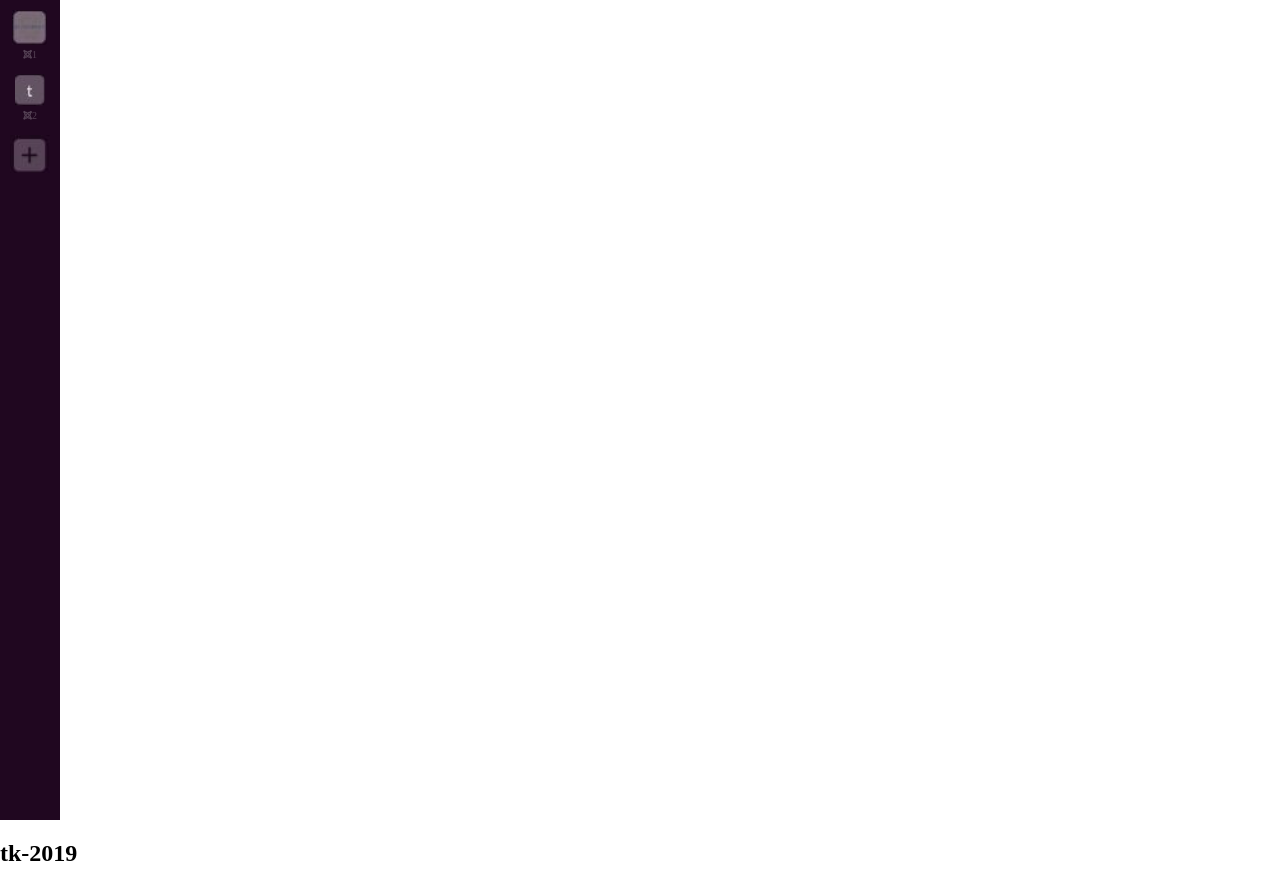
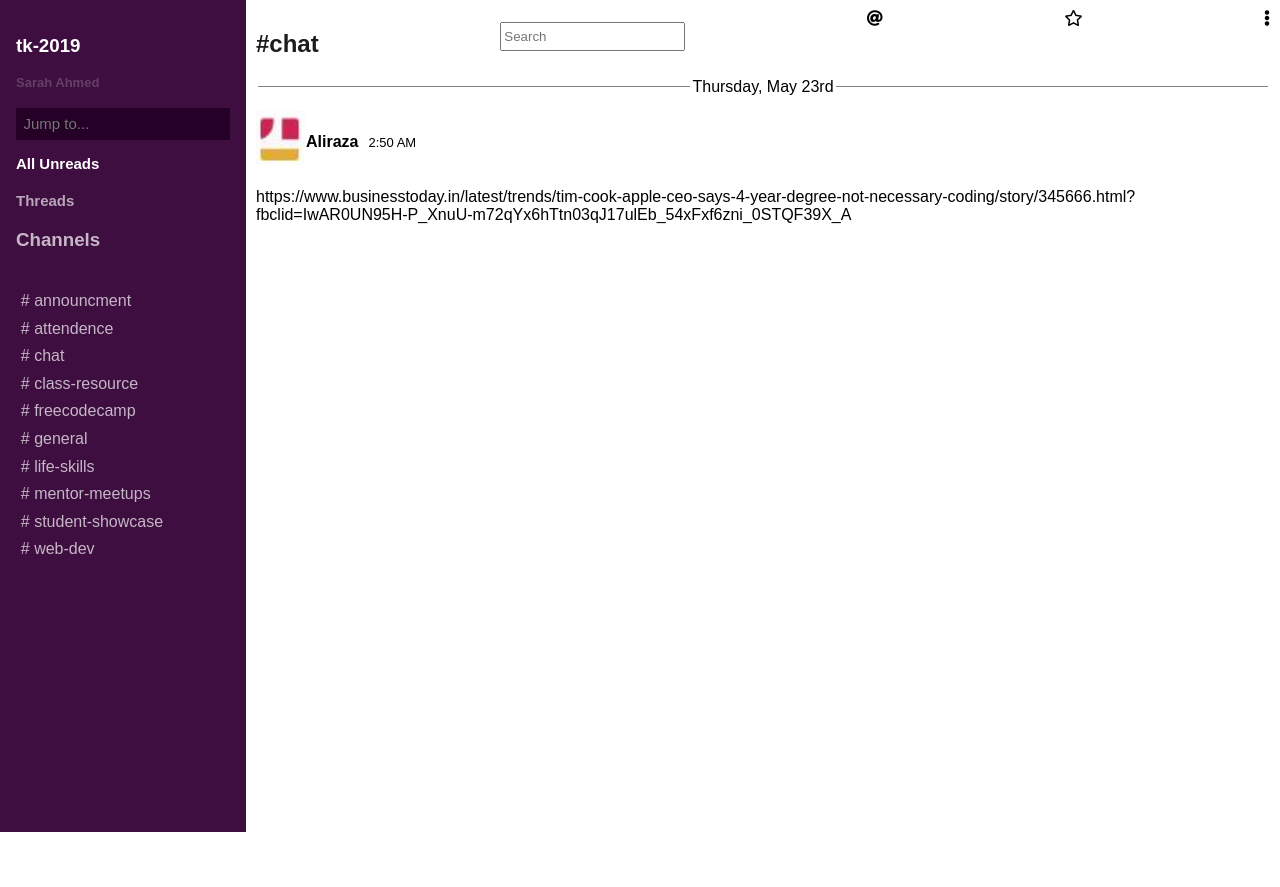
Before and after one commit to shariqahmed123/slack-task, a plain HTML site: page index.html in a window 1280 px wide. After the commit the page ends 832 px from the top, so only its background shows below. Drawn offline with Linux system fonts and the light colour scheme.

Commit message:
project in under process

```diff
--- a/index.html
+++ b/index.html
@@ -8,33 +8,81 @@
     <title>Document</title>
     <link rel="stylesheet" href="https://use.fontawesome.com/releases/v5.8.2/css/all.css"
         integrity="sha384-oS3vJWv+0UjzBfQzYUhtDYW+Pj2yciDJxpsK1OYPAYjqT085Qq/1cq5FLXAZQ7Ay" crossorigin="anonymous">
+    <link rel="stylesheet" href="style.css">
 
-    <link rel="stylesheet" href="style.css">
 </head>
 
 <body>
-    <section>
-        <div class="list">
-            <div class="fst">
-                <img class="img1" src="images/navimg.jpg" alt="">
-                <span> <i class="fab fa-joomla"></i>1</span>
+   <div class="maindiv">
+    <section class="sec1">
+        <div class="head">
+            <h3>tk-2019</h3>
+            <!-- ball icon -->
+            <!-- online icon -->
+            <h4>Sarah Ahmed</h4>
+            <!-- search icon -->
+            <input type="text" placeholder="Jump to...">
+        </div>
+
+        <div class="thread">
+            <!-- icon -->
+            <h3>All Unreads</h3>
+            <!-- icon -->
+            <h4>Threads</h4>
+        </div>
+        <div class="navig">
+            <h3>Channels</h3>
+            <!-- icon -->
+
+            <nav class="nagat">
+                <ul>
+                    <li><a href="#"> # announcment</a></li>
+                    <li><a href="#"> # attendence</a></li>
+                    <li><a href="#"> # chat </a></li>
+                    <li><a href="#"> # class-resource</a></li>
+                    <li><a href="#"> # freecodecamp </a></li>
+                    <li><a href="#"> # general</a></li>
+                    <li><a href="#"> # life-skills</a></li>
+                    <li><a href="#"> # mentor-meetups</a></li>
+                    <li><a href="#"> # student-showcase</a></li>
+                    <li><a href="#"># web-dev </a> </li>
+                </ul>
+            </nav>
+        </div>
+    </section>
+    <section class="sec2">
+        <header class="header">
+            <h2>#chat</h2>
+            <!-- icon -->
+            <!-- icon -->
+            <input type="search" placeholder="Search">
+            <i class="fas fa-at"></i>
+                    <i class="far fa-star"></i>
+                    <i class="fas fa-ellipsis-v"></i>
+
+        </header>
+        <div>
+
             </div>
-            <div class="fst">
-                <img class="img2" src="images/navimg2.jpg" alt="">
-                <span> <i class="fab fa-joomla"></i>2</span>
+        <main >
+    <fieldset>
+        <legend>Thursday, May 23rd</legend>
+    </fieldset>
+            <div class="post">
+                <img src="images/dp8.jpg" alt="">
+                <h4>Aliraza</h4>
+                <span>2:50 AM</span>
             </div>
+            <div class="data">
+                    <p>
+                        https://www.businesstoday.in/latest/trends/tim-cook-apple-ceo-says-4-year-degree-not-necessary-coding/story/345666.html?fbclid=IwAR0UN95H-P_XnuU-m72qYx6hTtn03qJ17ulEb_54xFxf6zni_0STQF39X_A
+                    </p>
+            </div>
+        </main>
+    </section>
 
-            <div class="fst">
-                <img class="img4" src="images/navimg3.jpg" alt="">
-            </div>
-        </div>
-<div class="nav">
-    <h1>tk-2019</h1>
 
 </div>
-
-    </section>
-
 </body>
 
 </html>
--- a/style.css
+++ b/style.css
@@ -1,35 +1,111 @@
 body {
     margin: 0;
     padding: 0;
+    font-family: sans-serif;
 }
 
-.list{
+.sec1 {
+    background-color: #3f0e40;
     display: inline-block;
-    flex-direction: column;
-    background-color:#200720;
+    height: 100vh;
+    padding: 1em;
+}
+
+.head h3 {
+    color: white;
+}
+
+.head h4 {
+    color: #654065;
+    font-size: 13px;
+}
+
+.head input {
+    border: none;
+    background-color: #250027;
+    color: #c5b7c6;
+    outline: none;
+    padding: .5em;
+    font-size: 15px;
+}
+
+.thread h3 {
+    color: #fff;
+    font-size: 15px;
+}
+
+.thread h4 {
+    color: #b9a7b9;
+    font-size: 15px;
+}
+
+.navig {
+    color: #c5b7c6;
+    padding: 0;
+    margin-bottom: 0;
+}
+
+.nagat ul {
+    display: inline;
+    list-style: none;
+}
+
+.nagat ul li {
+    padding: .3em;
+}
+
+.nagat ul li a {
+    text-decoration: none;
+    color: #c5b7c6;
+}
+
+.nagat ul li:hover {
+    background: #350d36;
+}
+.maindiv{
+    display: flex;
+}
+
+.sec2{
     padding: 10px;
-    height: 100vh;
 
 }
- .fst{
-    margin-bottom: 14px;
+.sec2 header{
+    display: flex;
+    justify-content: space-between;
+    margin: 0;
+}
+.header h2{
+color:#1d1c1d;
+}
+
+.header input{
+    height: 29px;
+    margin-top: 12px;
 
 }
- .fst span{
-     display:block;
-     color:#544154;
-     font-size: 10px;
-     text-align: center
- }
+.post{
+    display: flex;
+}
+.post img{
+    width: 50px;
 
- .img4{
-     width: 40px;
- }
- .img1{
-     width:35px;
-     margin-left: 2px;
- }
- .img2{
-    width:30px;
-    margin-left: 5px;
 }
+.post h4{
+    display: inline;
+
+}
+.post span{
+   font-size: small;
+   margin-top: 24px;
+   margin-left: 10px;
+}
+fieldset{
+    border-top:1px solid gray;
+    position: reletive;
+    border-bottom: none;
+    border-left: none;
+    border-right: none;
+    text-align: center;
+
+}
```
Also changed, not shown: images/download.jpg (added).
